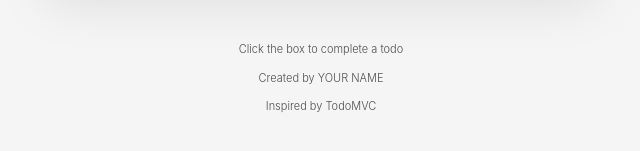
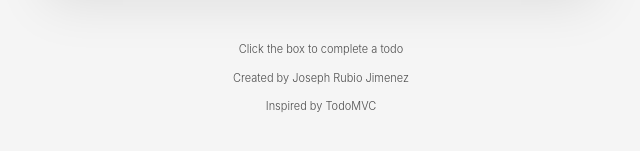
Before and after one commit to josephrubiojimenez/csit340-todomvc, a React (Vite) app: page / in a window 1280 px wide. Shown: the part 407-558 px from the top of the page, without its empty margins (319-959 px from the left). Built offline with nearby package versions, Linux system fonts and the light colour scheme.

Commit message:
chore: replace YOUR NAME with Juan Dela Cruz

```diff
--- a/src/App.jsx
+++ b/src/App.jsx
@@ -5,7 +5,7 @@ function App() {
   return (
     <div className="min-h-screen bg-[#f5f5f5] py-8 font-light text-[#111]">
       <Todos />
-      <Info name="YOUR NAME" />
+      <Info name="Joseph Rubio Jimenez" />
     </div>
   )
 }
```
